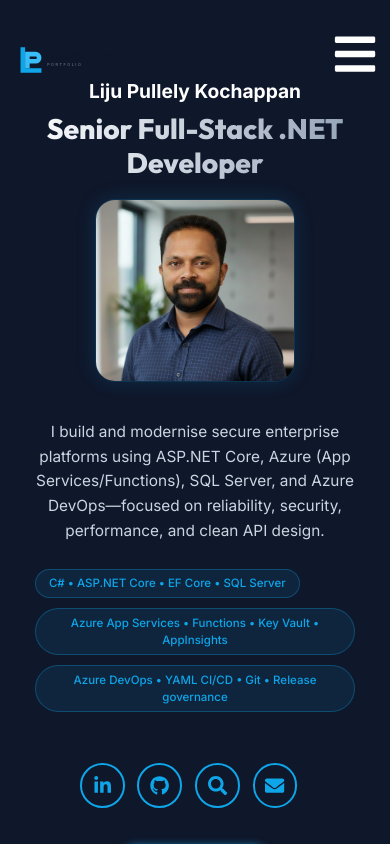
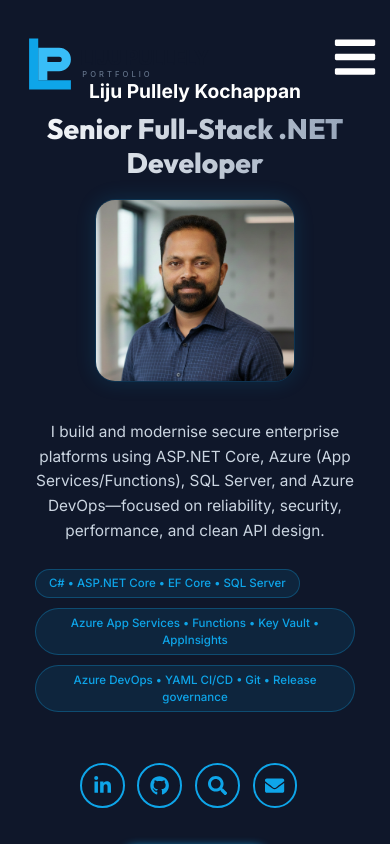
Before and after one commit to lijupk/MyPortfolio, a React (Vite) app: page / in a window 390 px wide. Shown: the top 844 px of the page. Built offline with nearby package versions, Linux system fonts and the light colour scheme.

Commit message:
Modified the size of the logo

```diff
--- a/src/components/Navbar/Navbar.module.css
+++ b/src/components/Navbar/Navbar.module.css
@@ -27,7 +27,7 @@
 }
 
 .logo img {
-    height: 48px;
+    height: 96px;
     width: auto;
 }
 
@@ -92,7 +92,7 @@
     }
 
     .logo img {
-        height: 38px;
+        height: 76px;
     }
 }
 
```
